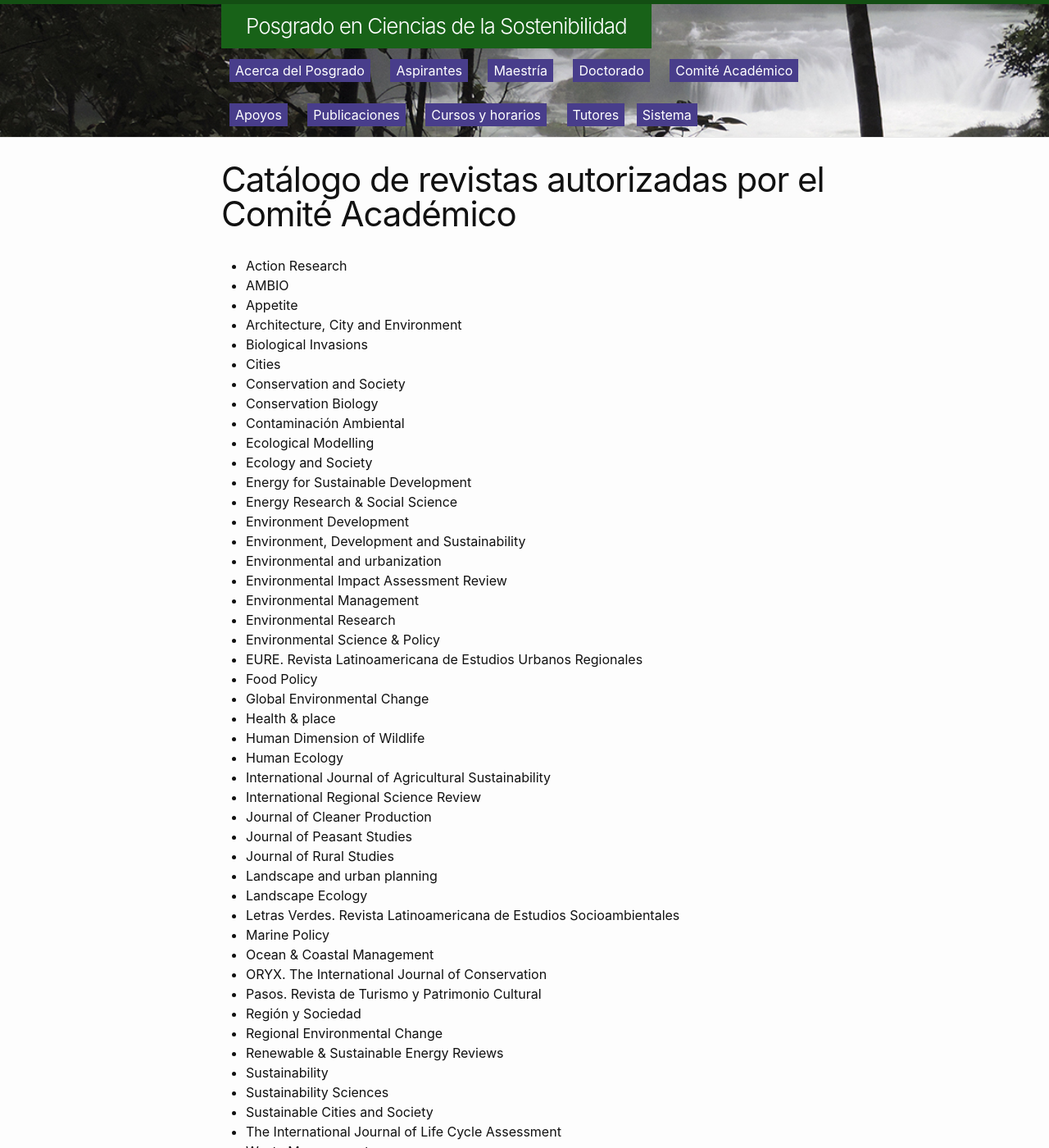
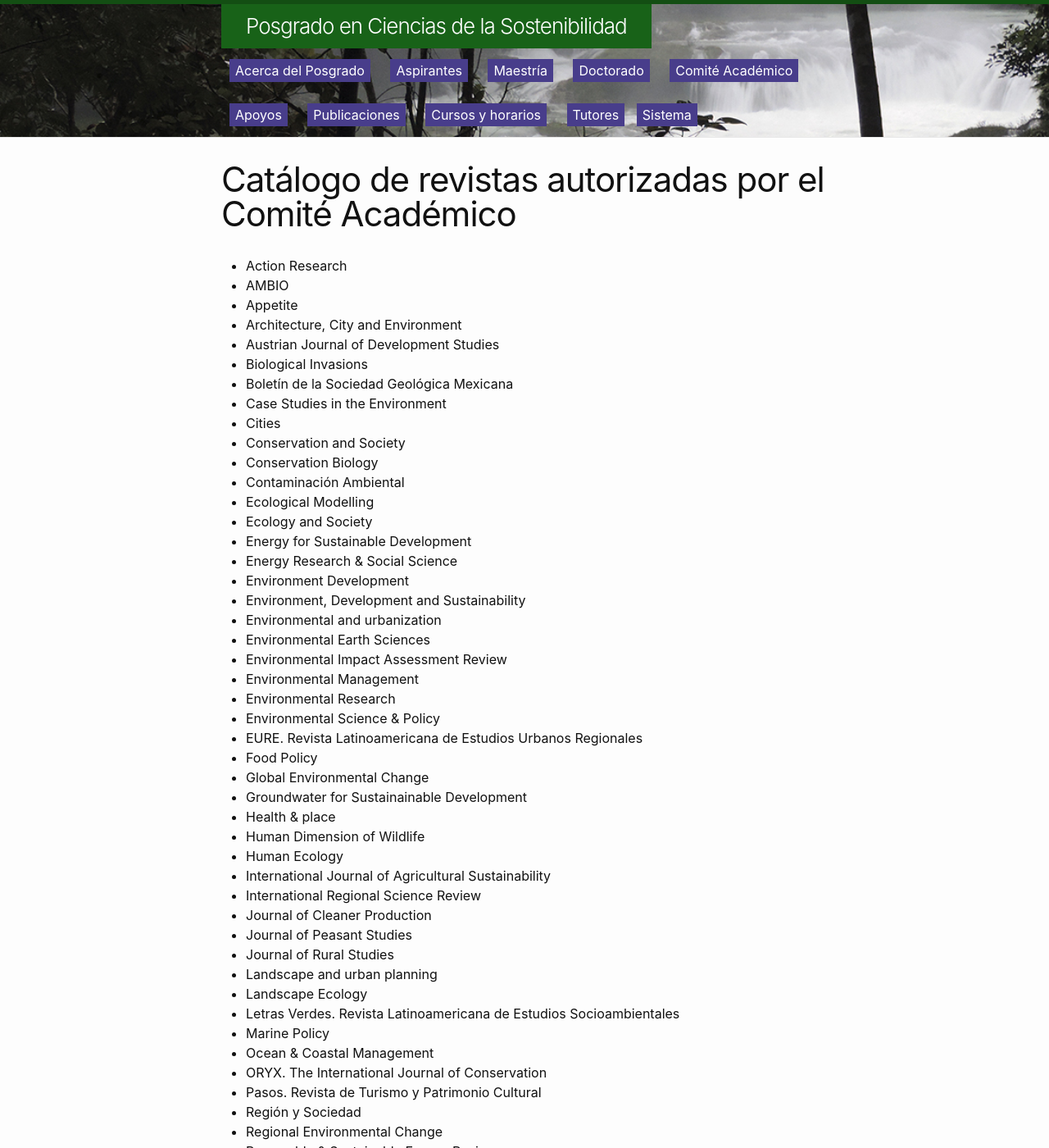
Before and after one commit to pcs-unam/pcs-unam.github.io, a Jekyll site: the page built from doctorado/catalogo_revistas.md, in a window 1280 px wide and 1400 px high. Shown: the whole window at 82% size. Built offline with Jekyll 4.4.1, drawn with Linux system fonts in a browser that asks for light colours.

Commit message:
Se agregaron revistas

```diff
--- a/doctorado/catalogo_revistas.md
+++ b/doctorado/catalogo_revistas.md
@@ -9,7 +9,10 @@ permalink: /doctorado/catalogo_revistas/
  - AMBIO
  - Appetite
  - Architecture, City and Environment
+ - Austrian Journal of Development Studies
  - Biological Invasions
+ - Boletín de la Sociedad Geológica Mexicana
+ - Case Studies in the Environment
  - Cities
  - Conservation and Society
  - Conservation Biology
@@ -21,6 +24,7 @@ permalink: /doctorado/catalogo_revistas/
  - Environment Development
  - Environment, Development and Sustainability
  - Environmental and urbanization
+ - Environmental Earth Sciences
  - Environmental Impact Assessment Review
  - Environmental Management
  - Environmental Research
@@ -28,6 +32,7 @@ permalink: /doctorado/catalogo_revistas/
  - EURE. Revista Latinoamericana de Estudios Urbanos Regionales
  - Food Policy
  - Global Environmental Change
+ - Groundwater for Sustainainable Development
  - Health & place
  - Human Dimension of Wildlife
  - Human Ecology
```
